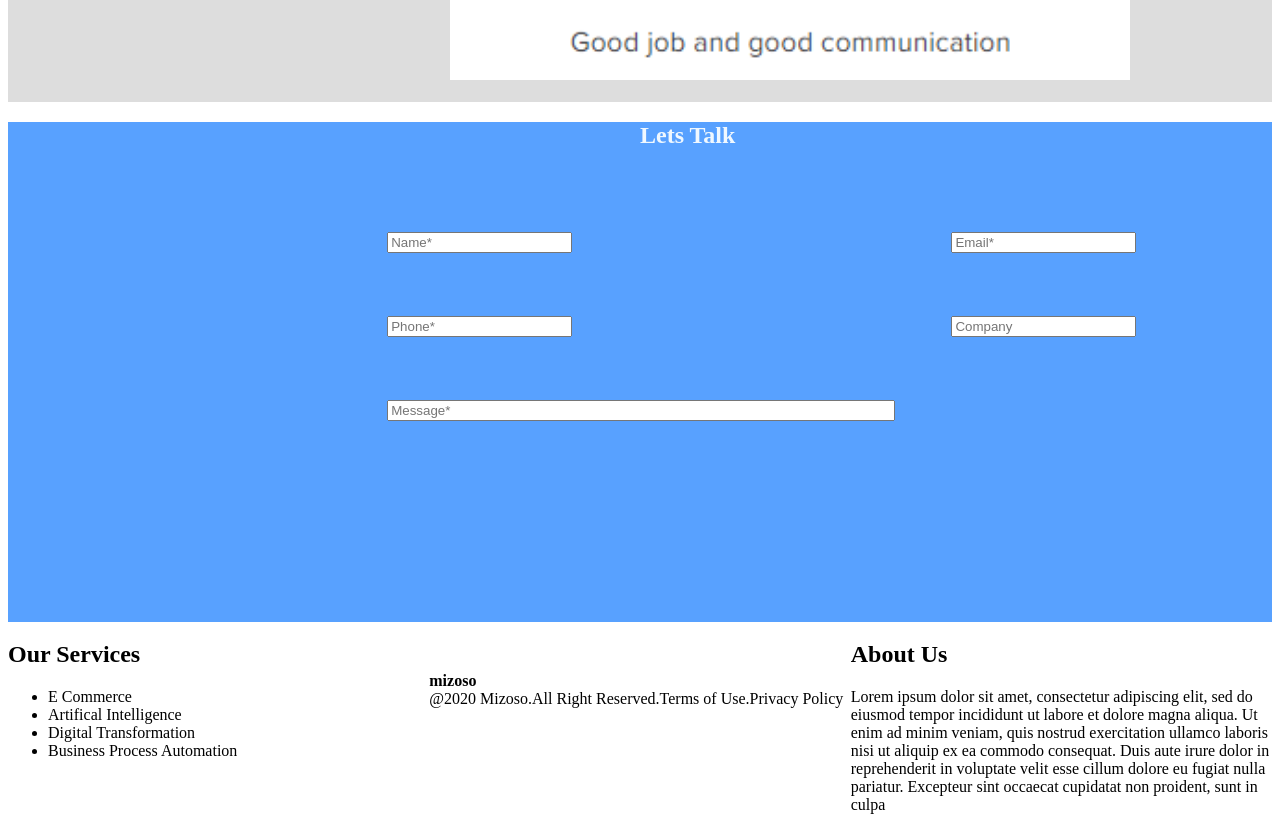
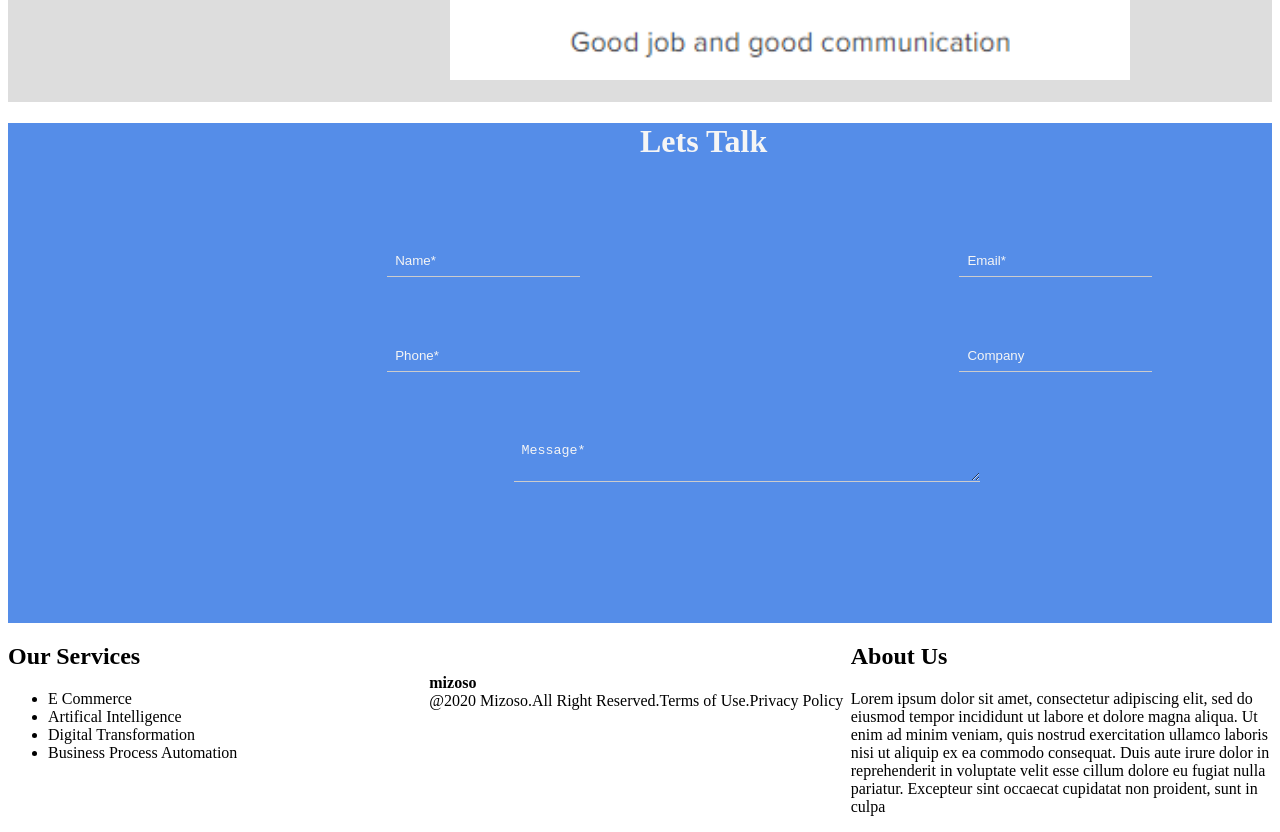
Before and after one commit to arsamawan/Miz-Corporate, an Angular app: page / in a window 1280 px wide. Shown: the part 1120-1952 px from the top of the page. Built offline with nearby package versions, Linux system fonts and the light colour scheme.

Commit message:
Contact us form

```diff
--- a/src/app/main/main.component.css
+++ b/src/app/main/main.component.css
@@ -10,10 +10,6 @@
   margin-bottom:250px ;
   margin-top: -400px;
   font-size: 1.5vw;
-}
-input{
-  margin-left:30%;
-  margin-top:5%;
 }
 .service-main{
   height: 20vh;
@@ -45,3 +41,42 @@ input{
   width:680px;
   height: 220px;
 }
+.contact-us{
+  height: 500px;
+  width: 100%;
+  background-color: #558DE8;
+
+}
+.contact-us h1{
+  padding-left: 50%;
+  color: whitesmoke;
+}
+input{
+  margin-left:30%;
+  margin-top:5%;
+  padding:8px;
+  display:block;
+  border:none;
+  border-bottom:1px solid #ccc;
+  background-color: #558DE8;
+  float: left;
+  color: whitesmoke;
+
+}
+#message{
+ width: 450px;
+  margin-left: 40%;
+  margin-top:5%;
+  padding:8px;
+  display:block;
+  border:none;
+  border-bottom:1px solid #ccc;
+  background-color: #558DE8;
+  float: left;
+  color: whitesmoke;
+}
+
+::placeholder { /* Chrome, Firefox, Opera, Safari 10.1+ */
+  color: whitesmoke;
+  opacity: 1; /* Firefox */
+}
--- a/src/app/main/main.component.html
+++ b/src/app/main/main.component.html
@@ -46,18 +46,18 @@
 <h1>Our Clients About Us</h1>
 
   <!--slider-->
-  <img src="assets/review1.PNG" >
+  <img src="assets/review1.PNG">
 
 
 
 </div>
 
 <!--Contact us-->
-<div style="height: 500px;background-color: #58a1ff">
-<h2 style="margin-left:50%;color: aliceblue">Lets Talk</h2>
+<div class="contact-us">
+<h1>Lets Talk</h1>
   <input placeholder="Name*">
   <input placeholder="Email*"><br>
   <input placeholder="Phone*">
   <input placeholder="Company"><br>
-  <input style=" width:500px;left: 5%;" placeholder="Message*">
+  <textarea placeholder="Message*" id="message"></textarea>
 </div>
```
